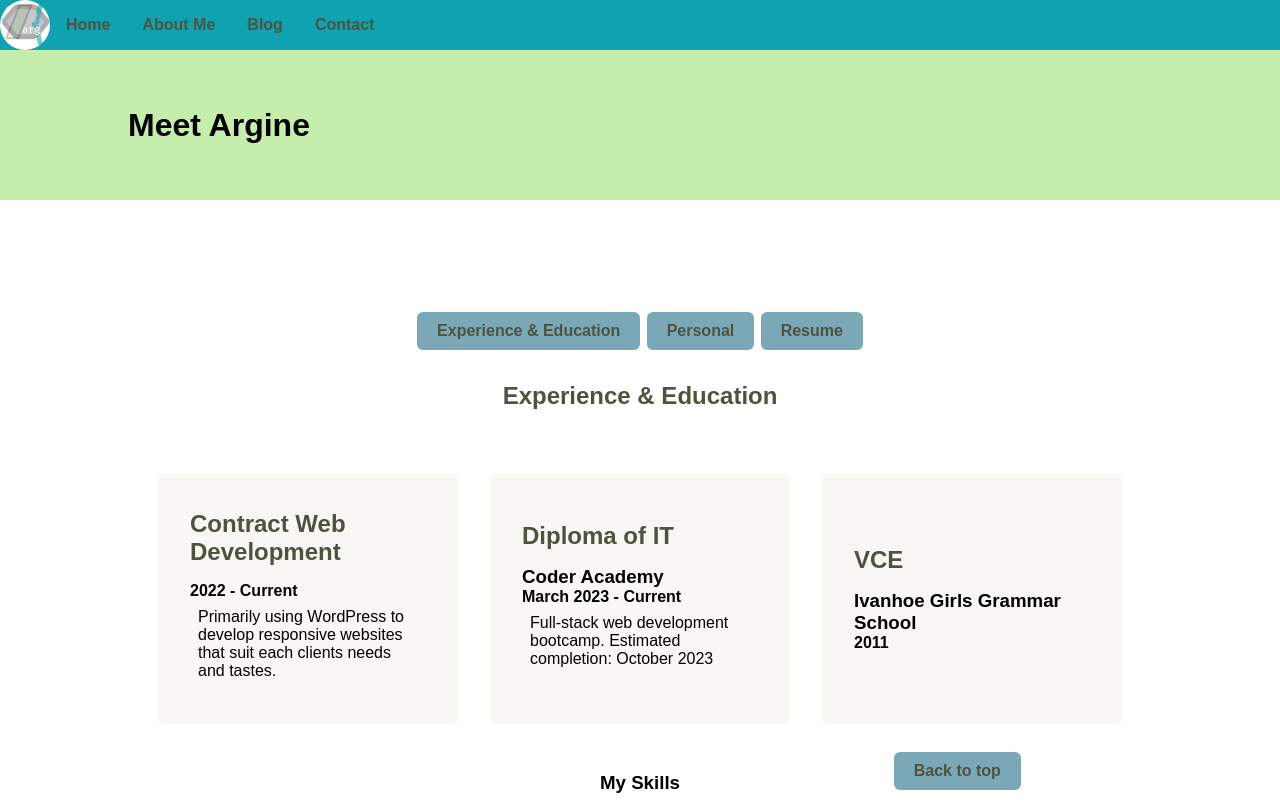
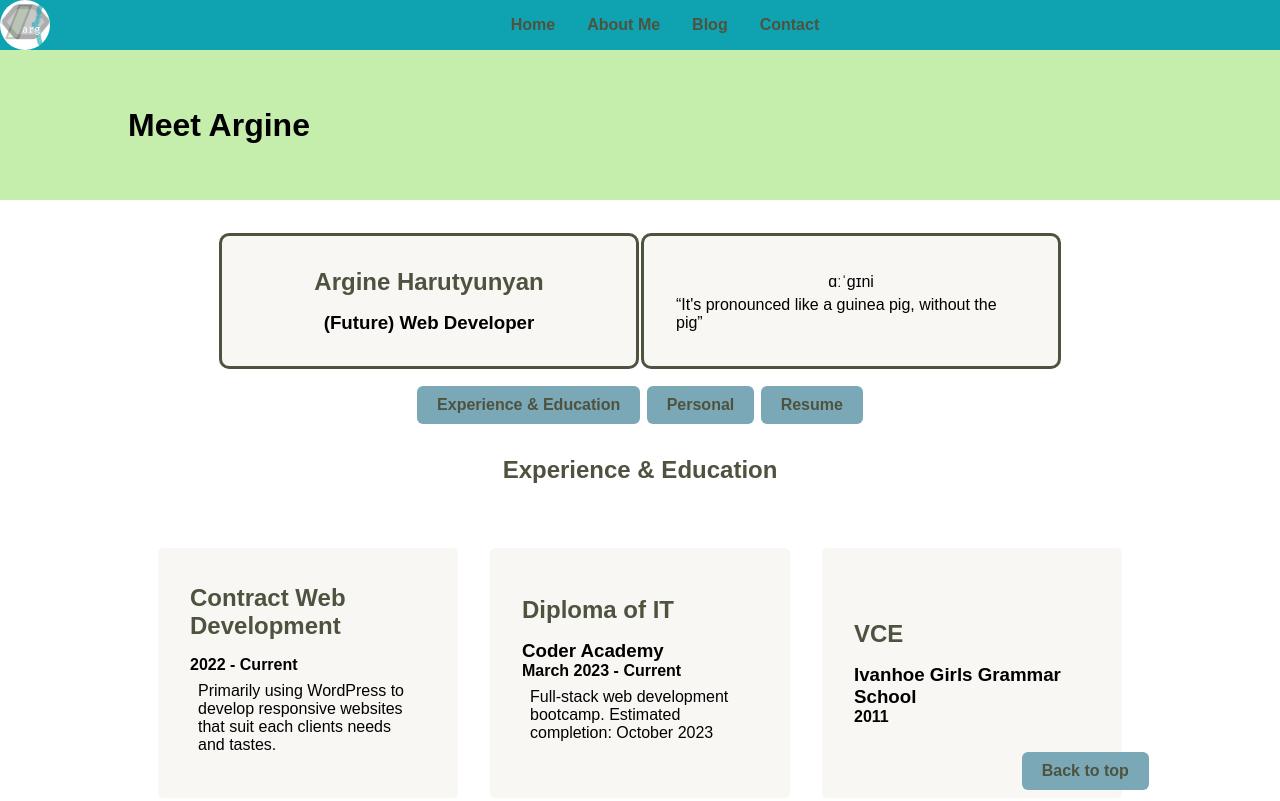
Before and after one commit to arharutyu/t1a2, a plain HTML site: page src/about.html in a window 1280 px wide. Shown: the top 801 px of the page. Drawn offline with Linux system fonts and the light colour scheme.

Commit message:
updated about page and various css

```diff
--- a/src/about.html
+++ b/src/about.html
@@ -11,15 +11,22 @@
     <header id="top">
       <img src="images/logo.png" alt="argine logo" class="logo" />
       <nav>
-        <div class="nav"><a href="/index.html" class="menu">Home</a></div>
-        <div class="nav"><a href="/about.html" class="menu">About Me</a></div>
-        <div class="nav"><a href="/blog.html" class="menu">Blog</a></div>
-        <div class="nav"><a href="/contact.html" class="menu">Contact</a></div>
+        <div><a href="/index.html" class="menu">Home</a></div>
+        <div><a href="/about.html" class="menu">About Me</a></div>
+        <div><a href="/blog.html" class="menu">Blog</a></div>
+        <div><a href="/contact.html" class="menu">Contact</a></div>
       </nav>
     </header>
     <header class="smlhdr"><h1>Meet Argine</h1></header>
     <main>
-        <div class="widecontent"></div>
+        <div class="widebox">
+            <h2>Argine Harutyunyan</h2>
+            <h3>(Future) Web Developer</h3>
+        </div>
+        <div class="widebox">
+          <span>  ɑːˈɡɪni </span>
+            <q>It's pronounced like a guinea pig, without the pig</q>
+        </div>
       <nav>
         <span class="button"> <a href="#exp"> Experience & Education</a></span>
         <span class="button"><a href="#personal">Personal</a></span>
--- a/src/style.css
+++ b/src/style.css
@@ -15,6 +15,8 @@ body {
 
 nav {
   display: flex;
+  width: 100%;
+  justify-content: center;
 }
 
 header {
@@ -35,7 +37,7 @@ th {
 #btt {
   position: fixed;
   bottom: 10px;
-  right: 20%;
+  right: 10%;
 }
 
 main {
@@ -115,6 +117,20 @@ a:active {
   background-color: #eddea4;
 }
 
+.widebox {
+    width: 100%;
+    max-width: 420px;
+    background-color: #f9f7f3;
+    flex-direction: column;
+    align-items: center;
+    padding: 2rem;
+    border-radius: 10px;
+    margin: 1px;
+    border-color: #4e5340;
+    border-style: solid;
+
+}
+
 .content {
   padding: 2rem;
   flex-wrap: wrap;
@@ -190,6 +206,10 @@ article.rnd {
 time {
   font-style: italic;
   padding: 0 5px;
+}
+
+span {
+    padding: 5px;
 }
 
 .blogcnt {
```
Also changed, not shown: src/blog.html (+27 -25 lines), src/contact.html (+1 -1 lines), 1 other file.
